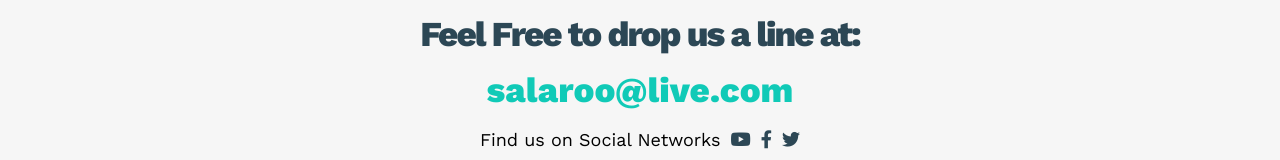
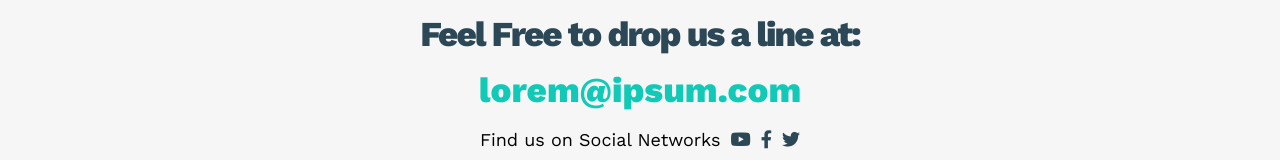
Before and after one commit to ooralas/mini_projects-HTML-CSS_Template01, a plain HTML site: page index.html in a window 1280 px wide. Shown: the part 3659-3819 px from the top of the page. Drawn offline with nearby package versions, Linux system fonts and the light colour scheme.

Commit message:
Update index.html

```diff
--- a/index.html
+++ b/index.html
@@ -179,7 +179,7 @@
             <p>We are born to create</p>
             <div class="info">
                 <p class="label">Feel Free to  drop us a line at:</p>
-                <a href="mailto:salaroo@live.com" class="link">salaroo@live.com</a>
+                <a href="mailto:lorem@ipsum.com" class="link">lorem@ipsum.com</a>
                 <div class="social">
                     Find us on Social Networks
                     <i class="fab fa-youtube"></i>
```
